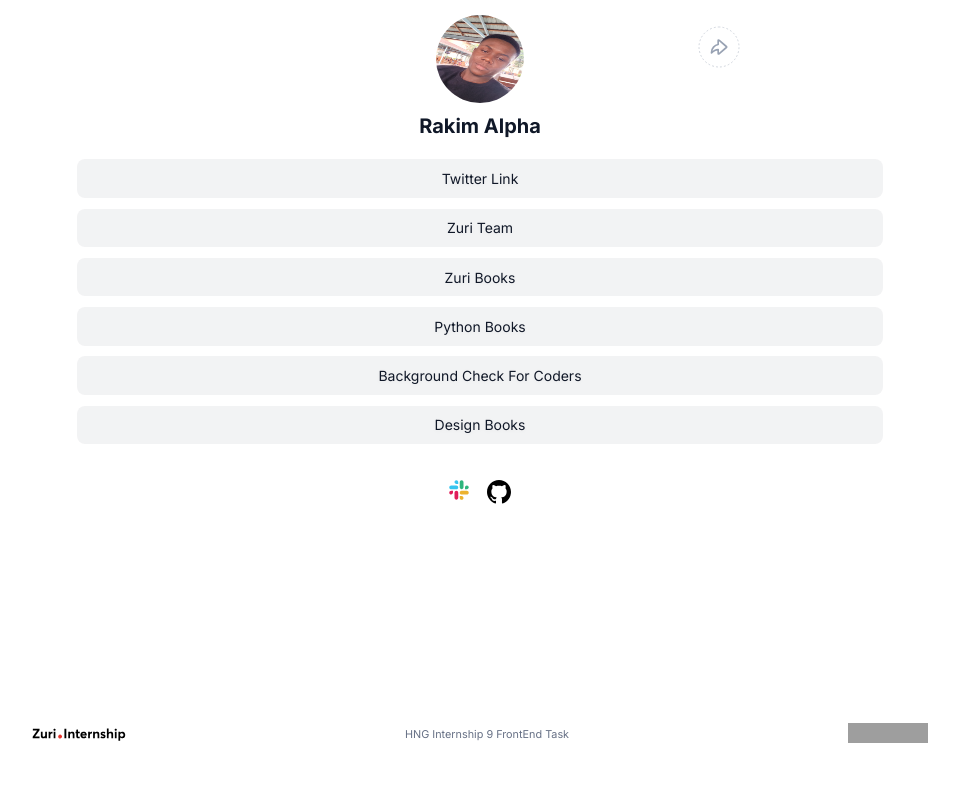
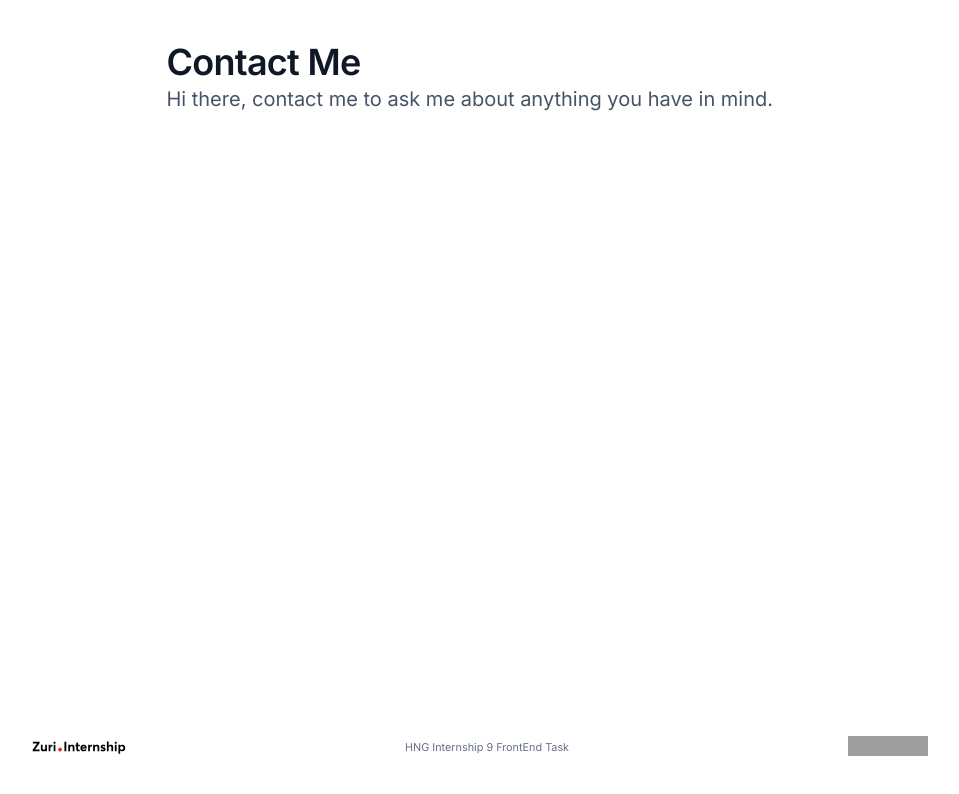
Before and after one commit to Ra-Kim/FE-Stage1, a React (Create React App) app: page /contact in a window 1280 px wide. Shown: the top 794 px of the page, without its empty margins (160-1119 px from the left). Built offline with nearby package versions, Linux system fonts and the light colour scheme; grey boxes are pictures that could not be loaded.

Commit message:
feat: added the contact button feat: created the contact page

```diff
--- a/package.json
+++ b/package.json
@@ -9,6 +9,7 @@
     "react": "^18.2.0",
     "react-dom": "^18.2.0",
     "react-responsive": "^9.0.0",
+    "react-router-dom": "^6.4.3",
     "react-scripts": "5.0.1",
     "web-vitals": "^2.1.4"
   },
--- a/src/App.js
+++ b/src/App.js
@@ -1,17 +1,20 @@
+import "./styles.css";
+import Home from "./pages/Home";
+import Contact from "./pages/Contact"
+
+import { BrowserRouter as Router, Routes, Route } from "react-router-dom";
 import Footer from "./components/Footer";
-import MainContent from "./components/MainContent";
-import { useMediaQuery } from "react-responsive";
-import "./styles.css"
 
-function App() {
-  const isMobile = useMediaQuery({ query: '(max-width: 768px)' })
-
+export default function App() {
   return (
     <>
-      <MainContent isMobile = {isMobile} />
+      <Router>
+        <Routes>
+          <Route path="/" element={<Home />} />
+          <Route path="/contact" element={<Contact />} />
+        </Routes>
+      </Router>
       <Footer />
     </>
   );
 }
-
-export default App;
--- a/src/components/MainContent.js
+++ b/src/components/MainContent.js
@@ -4,6 +4,7 @@
 import { links } from "../links";
 import { SlackIcon } from '../assets/svgs/slack-icon';
 import { GithubIcon } from '../assets/svgs/github-icon';
+import {Link} from 'react-router-dom'
 import img from "../assets/Images/profile.jpg"
 import CameraIcon  from '../assets/svgs/camera-icon';
 import { ShareButton, ShareButtonHover } from '../assets/svgs/share';
@@ -90,6 +91,12 @@
       </section>
       <section className='linksection'>
         {linksection}
+        <Link to = "./contact">
+          <div className='link-card'  onMouseEnter = {handleMouseEnter} onMouseLeave = {handleMouseLeave}>
+            <p>Contact Me</p>
+          </div>
+        </Link>
+
         <div className='social-div'>
           {SlackIcon}
           {GithubIcon}
--- a/src/links.js
+++ b/src/links.js
@@ -28,7 +28,7 @@
         id: "pitch",
         text: "Background Check For Coders",
         url: " https://background.zuri.team",
-        subtext: "This internship will benefit heavily with a background check for coders which i can offer with a 10% discount on market prices."
+        subtext: "This internship will benefit heavily with background checks for coders which i offer with a 10% discount on market prices."
     },
     {
         id: "book__design",
--- /dev/null
+++ b/src/pages/Contact.js
@@ -0,0 +1,19 @@
+import React from 'react'
+
+const Contact = () => {
+  return (
+    <div className = "contact-container">
+      <div className='form-group'>
+        <h1>Contact Me</h1>
+        <p>Hi there, contact me to ask me about anything you have in mind.</p>
+        <div className='form-container'>
+          <form>
+
+          </form>
+        </div>
+      </div>
+    </div>
+  )
+}
+
+export default Contact
--- /dev/null
+++ b/src/pages/Home.js
@@ -0,0 +1,14 @@
+import MainContent from "../components/MainContent";
+import { useMediaQuery } from "react-responsive";
+
+function Home() {
+  const isMobile = useMediaQuery({ query: '(max-width: 768px)' })
+
+  return (
+    <>
+      <MainContent isMobile = {isMobile} />
+    </>
+  );
+}
+
+export default Home;
--- a/src/styles.css
+++ b/src/styles.css
@@ -8,7 +8,7 @@
 }
 
 .container {
-    height: 80vh;
+    height: 90vh;
     width: 70%;
     padding: 0.5%;
     margin: auto;
@@ -76,7 +76,7 @@
 }
 
 footer {
-    height: 20vh;
+    height: 10vh;
     margin:auto;
     width: 70%;
     display: flex;
@@ -89,6 +89,33 @@
     color: #667085;
 }
 
+.contact-container {
+    height: 85vh;
+    width: 70%;
+    padding: 1%;
+    margin: auto;
+}
+
+.form-group {
+    width: 70%;
+    margin: auto;
+    margin-top: 3%;
+}
+
+.form-group h1 {
+    font-weight: 600;
+    font-size: 36px;
+    line-height: 44px;
+    letter-spacing: -0.02em;
+    color: #101828;
+}
+.form-group p {
+    font-weight: 400;
+    font-size: 20px;
+    line-height: 30px;
+    color: #475467;
+}
+
 .link-card {
     display: flex;
     flex-direction: column;
@@ -98,7 +125,7 @@
     width: 90%;
     margin: auto;
     margin-bottom: 1.2%;
-    padding: 1.2% 0;
+    padding: 1.1% 0;
     background: rgba(16, 24, 40, 0.05);
     filter: drop-shadow(0px 1px 2px rgba(16, 24, 40, 0.05));
 }
```
Also changed, not shown: 1 other file (tests, documents, lock files or other folders).
